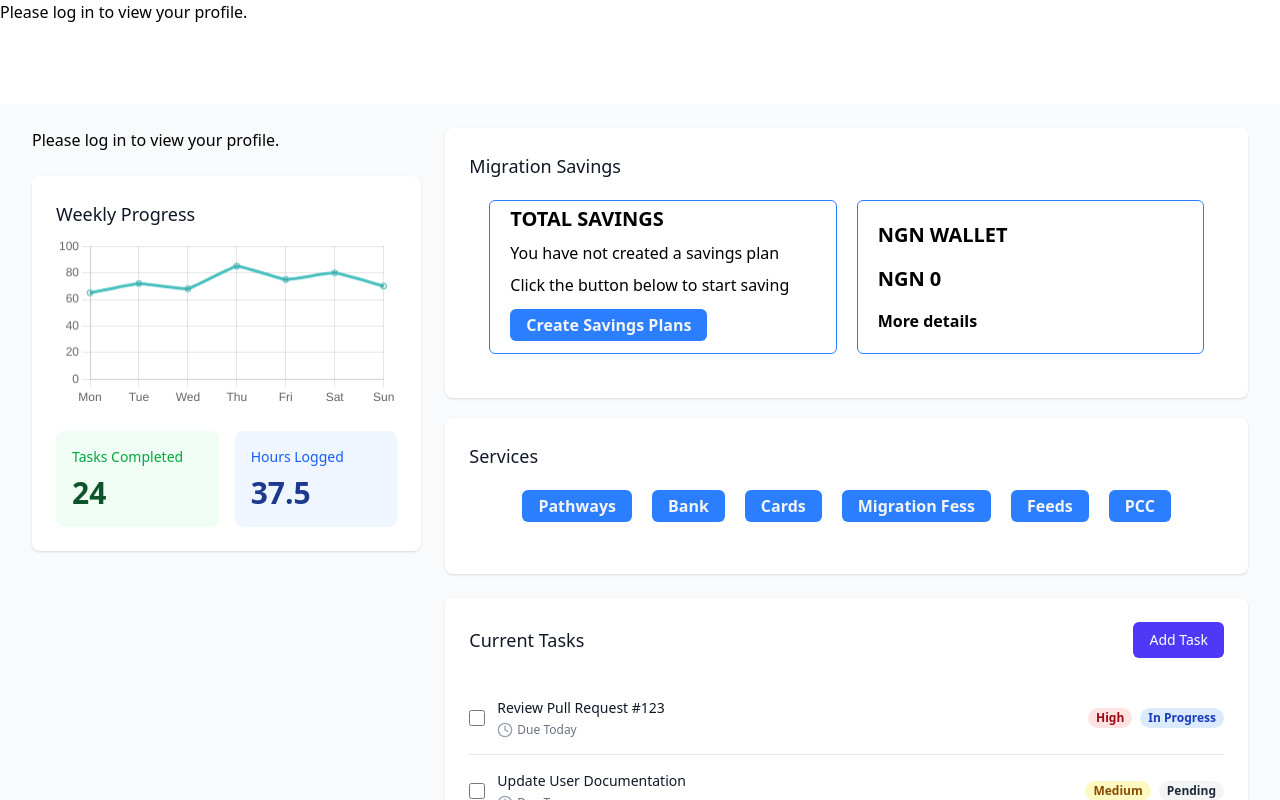
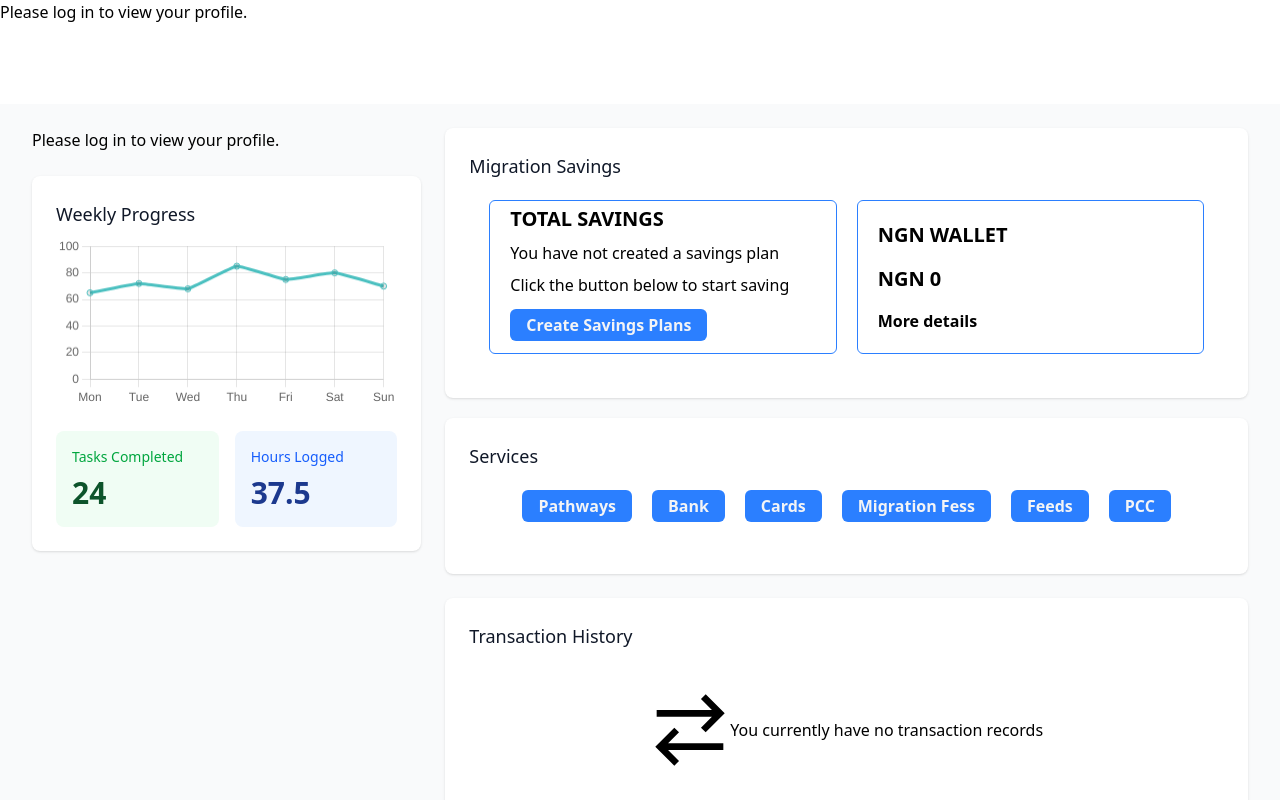
Before and after one commit to NeemaCom/cush, a React (Vite) app: page /user in a window 1280 px wide. Shown: the top 800 px of the page. Built offline with nearby package versions, Linux system fonts and the light colour scheme; no server answers; the database is empty; sample sign-in values are in the browser's storage.

Commit message:
updated task

```diff
--- a/src/components/user/UserTask.jsx
+++ b/src/components/user/UserTask.jsx
@@ -1,92 +1,26 @@
 import React from "react";
 import { FiClock, FiCheckCircle } from "react-icons/fi";
+import { GrTransaction } from "react-icons/gr";
+
 const UserTask = () => {
-  const tasks = [
-    {
-      id: 1,
-      title: "Review Pull Request #123",
-      priority: "High",
-      dueDate: "Today",
-      status: "In Progress",
-    },
-    {
-      id: 2,
-      title: "Update User Documentation",
-      priority: "Medium",
-      dueDate: "Tomorrow",
-      status: "Pending",
-    },
-    {
-      id: 3,
-      title: "Fix Navigation Bug",
-      priority: "High",
-      dueDate: "Today",
-      status: "In Progress",
-    },
-    {
-      id: 4,
-      title: "Team Weekly Meeting",
-      priority: "Medium",
-      dueDate: "2 days",
-      status: "Upcoming",
-    },
-  ];
   return (
     <div className='bg-white shadow rounded-lg'>
       <div className='p-6'>
         <div className='flex items-center justify-between mb-6'>
-          <h2 className='text-lg font-medium text-gray-900'>Current Tasks</h2>
-          <button className='px-4 py-2 bg-indigo-600 text-white text-sm font-medium rounded-md hover:bg-indigo-700'>
-            Add Task
-          </button>
+          <h2 className='text-lg font-medium text-gray-900'>
+            Transaction History
+          </h2>
         </div>
         <div className='overflow-hidden'>
           <ul className='divide-y divide-gray-200'>
-            {tasks.map((task) => (
-              <li key={task.id} className='py-4'>
-                <div className='flex items-center justify-between'>
-                  <div className='flex items-center'>
-                    <input
-                      type='checkbox'
-                      className='h-4 w-4 text-indigo-600 border-gray-300 rounded'
-                    />
-                    <div className='ml-3'>
-                      <p className='text-sm font-medium text-gray-900'>
-                        {task.title}
-                      </p>
-                      <div className='flex items-center mt-1'>
-                        <FiClock className='h-4 w-4 text-gray-400' />
-                        <span className='ml-1 text-xs text-gray-500'>
-                          Due {task.dueDate}
-                        </span>
-                      </div>
-                    </div>
-                  </div>
-                  <div className='flex items-center'>
-                    <span
-                      className={`px-2 inline-flex text-xs leading-5 font-semibold rounded-full
-                        ${
-                          task.priority === "High"
-                            ? "bg-red-100 text-red-800"
-                            : "bg-yellow-100 text-yellow-800"
-                        }`}>
-                      {task.priority}
-                    </span>
-                    <span
-                      className={`ml-2 px-2 inline-flex text-xs leading-5 font-semibold rounded-full
-                        ${
-                          task.status === "In Progress"
-                            ? "bg-blue-100 text-blue-800"
-                            : task.status === "Completed"
-                            ? "bg-green-100 text-green-800"
-                            : "bg-gray-100 text-gray-800"
-                        }`}>
-                      {task.status}
-                    </span>
-                  </div>
+            <li className='py-4'>
+              <div className='flex items-center justify-center'>
+                <div className='flex items-center'>
+                  <GrTransaction className='h-20 w-20 text-blue' />
+                <p>You currently have no transaction records</p>
                 </div>
-              </li>
-            ))}
+              </div>
+            </li>
           </ul>
         </div>
       </div>
```
